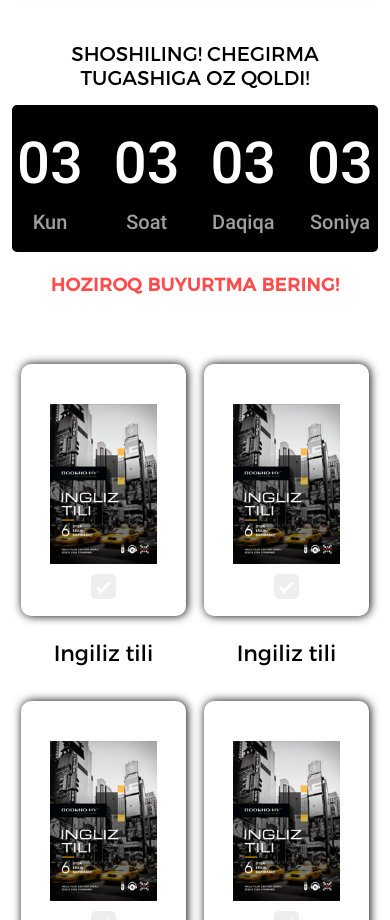
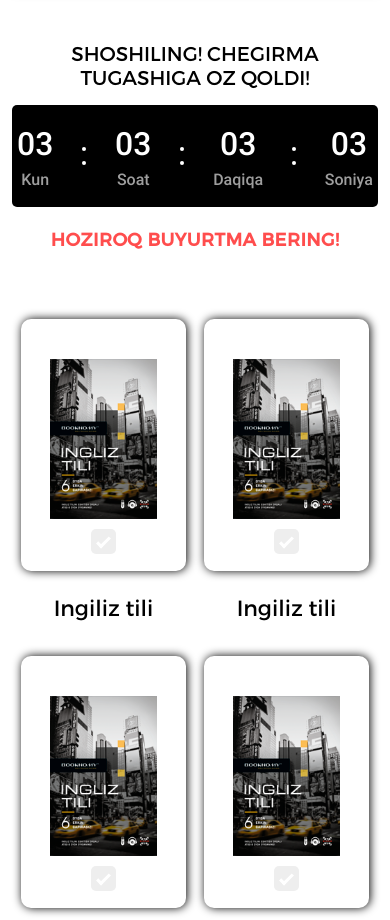
Before and after one commit to khusainovabduboriy3/alhikma4, a plain HTML site: page index.html in a window 390 px wide. Shown: the part 800-1720 px from the top of the page. Drawn offline with nearby package versions, Linux system fonts and the light colour scheme; a script that the page names is missing.

Commit message:
Update style.css

```diff
--- a/css/style.css
+++ b/css/style.css
@@ -1010,7 +1010,13 @@ margin-bottom: 30px;
 .ds{
     display: none !important;
 }
-
+.point{
+    width: 4px;
+    height: 4px;
+    border-radius: 50%;
+    background: white;
+    margin: 10px 0;
+}
 
 
 
@@ -1120,11 +1126,14 @@ margin-bottom: 30px;
             margin-right: 15px;
         }
         .lil-times p:nth-child(1){
-            font-size: 58px;
+            font-size: 32px;
         }
         .lil-times p:nth-child(2){
-            font-size: 20px;
+            font-size: 16px;
             font-weight: 100;
+        }
+        .point{
+            margin: 5px 0;
         }
         .time{
             padding: 15px 5px;
```
